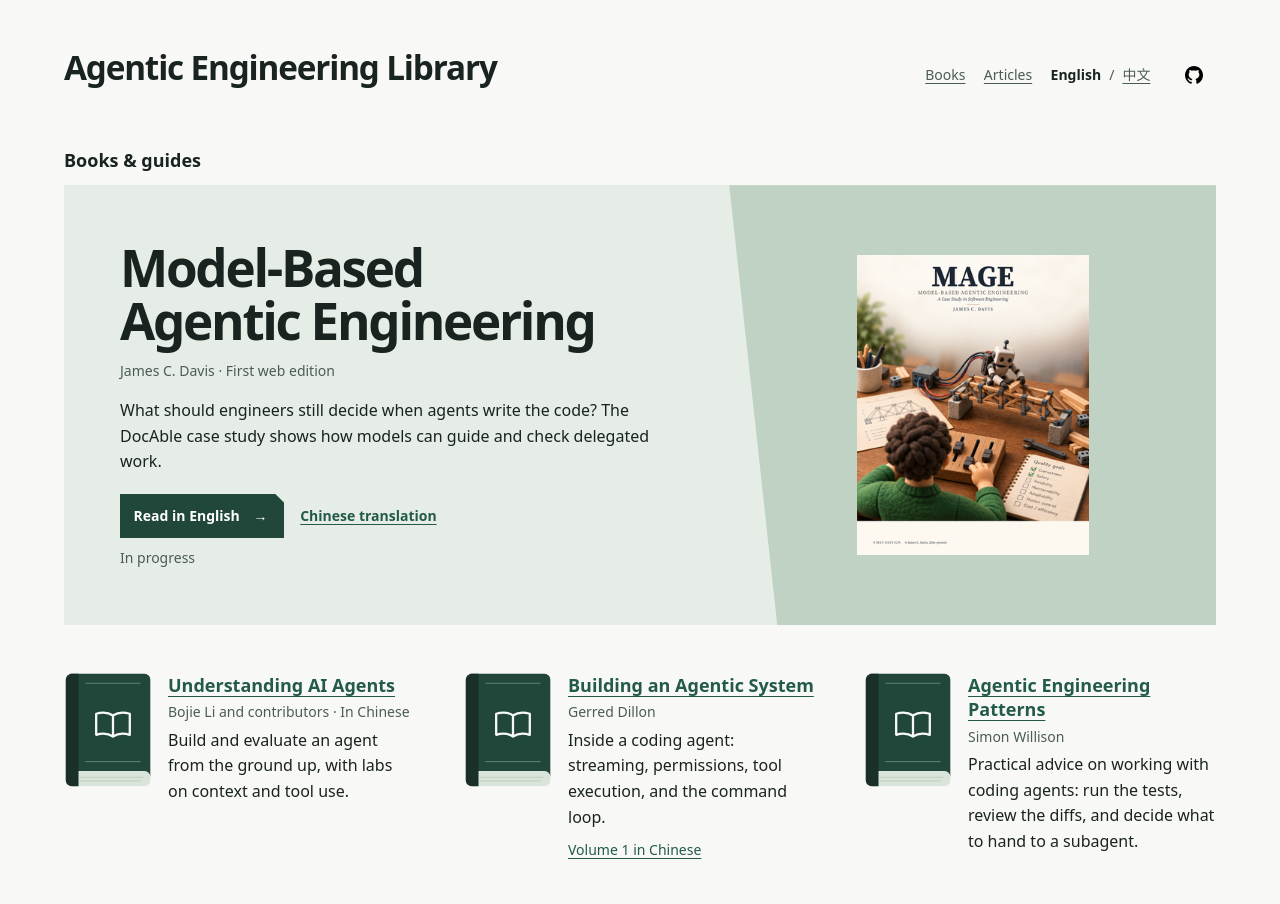
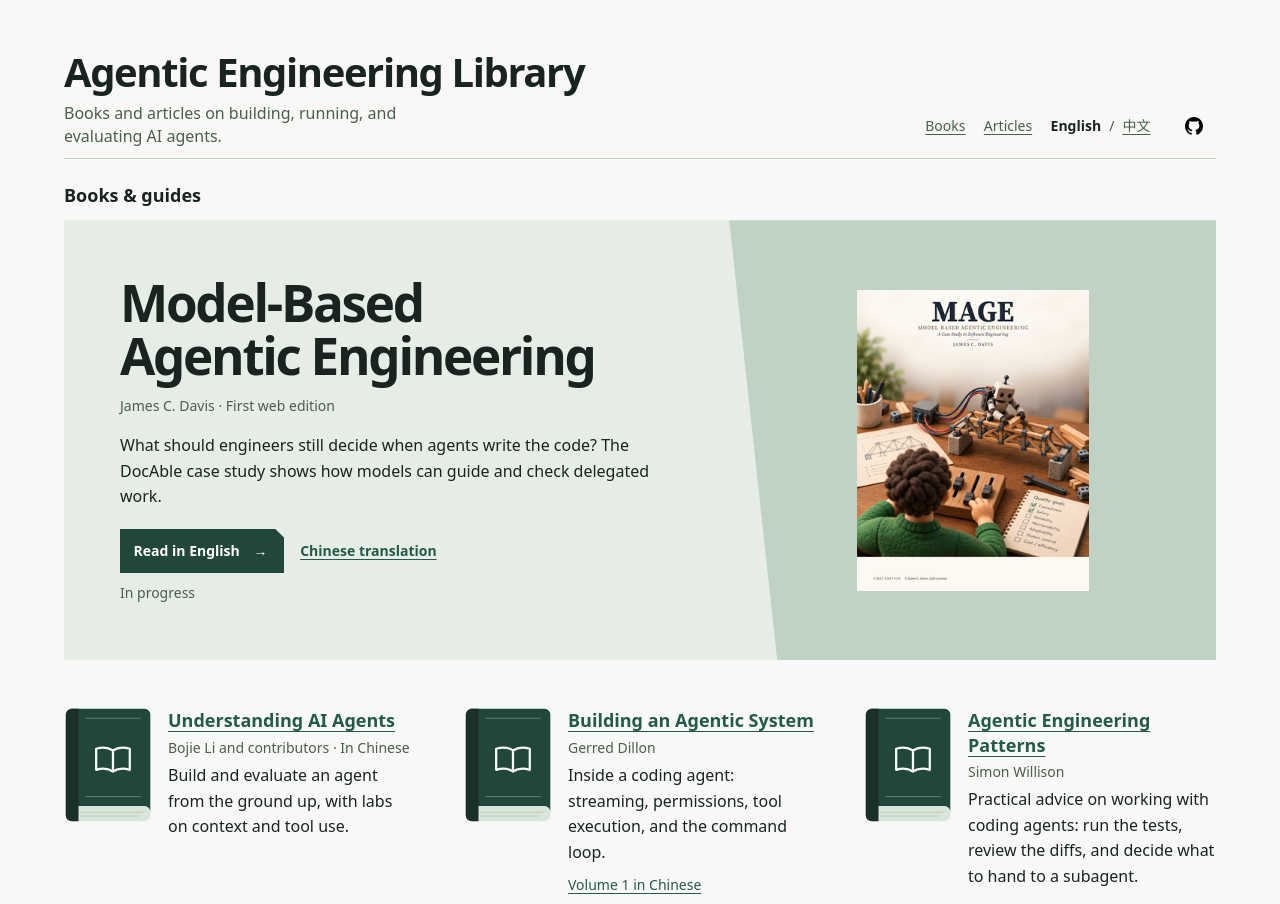
Before and after one commit to FlowingFun/awsome-agentic-books, a plain HTML site: page site/index.html in a window 1280 px wide. Shown: the top 904 px of the page. Drawn offline with Linux system fonts and the light colour scheme; files whose address does not match are found by name.

Commit message:
Tighten the bilingual homepage masthead

```diff
--- a/site/index.html
+++ b/site/index.html
@@ -7,12 +7,15 @@
   <title>Agentic Engineering Library</title>
   <link rel="alternate" hreflang="zh-CN" href="zh.html">
   <link rel="icon" type="image/svg+xml" href="book-icon.svg">
-  <link rel="stylesheet" href="library.css?v=article-catalogue">
+  <link rel="stylesheet" href="library.css?v=library-masthead">
 </head>
 <body>
   <div class="library">
-    <header class="library-header">
-      <h1>Agentic Engineering Library</h1>
+    <header class="library-header library-masthead">
+      <div class="masthead-intro">
+        <h1>Agentic Engineering Library</h1>
+        <p>Books and articles on building, running, and evaluating AI agents.</p>
+      </div>
       <nav aria-label="Site navigation">
         <a href="#books">Books</a>
         <a href="#articles">Articles</a>
--- a/site/library.css
+++ b/site/library.css
@@ -52,6 +52,26 @@ body {
 }
 
 :lang(zh-CN) .library-header h1 { letter-spacing: 0; }
+
+.library-masthead {
+  align-items: flex-end;
+  row-gap: 0.45rem;
+  margin-bottom: clamp(1rem, 2vw, 1.5rem);
+  padding-bottom: 0.65rem;
+  border-bottom: 1px solid var(--workbench);
+}
+
+.masthead-intro { min-width: 0; }
+
+.masthead-intro h1 { font-size: clamp(1.75rem, 3.2vw, 2.5rem); }
+
+.masthead-intro p {
+  max-width: 44ch;
+  margin: 0.4rem 0 0;
+  color: var(--quiet);
+  line-height: 1.45;
+  text-wrap: pretty;
+}
 
 .library-header nav {
   display: flex;
@@ -258,4 +278,5 @@ a:focus-visible { outline: 2px solid var(--link); outline-offset: 4px; }
   .feature-cover img { width: min(100%, 10rem); }
   #books > .entries { grid-template-columns: minmax(0, 1fr); }
   .library-header nav { column-gap: 0.75rem; }
+  .masthead-intro { flex-basis: 100%; }
 }
```
Also changed, not shown: site/zh.html (+6 -3 lines).
